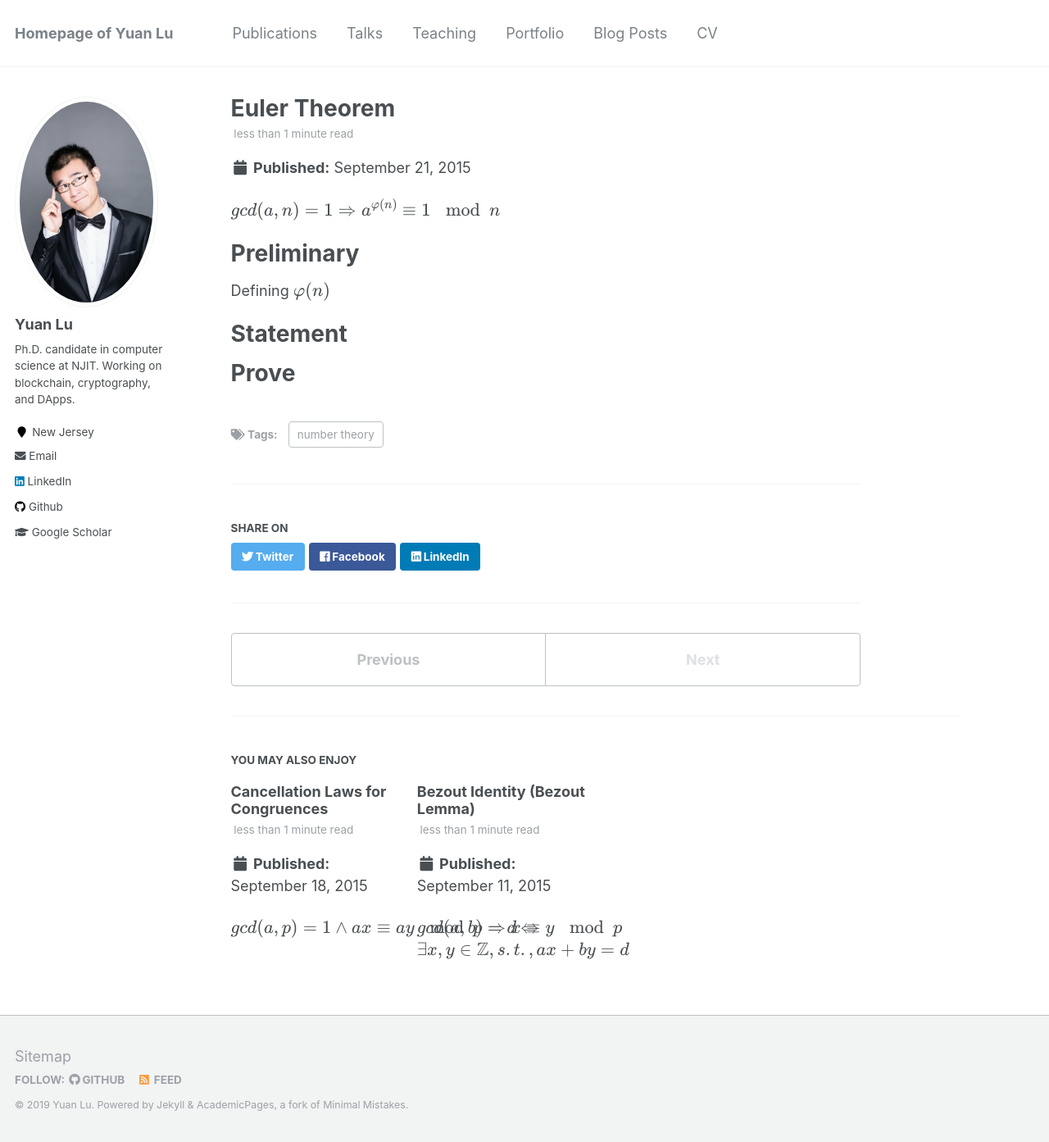
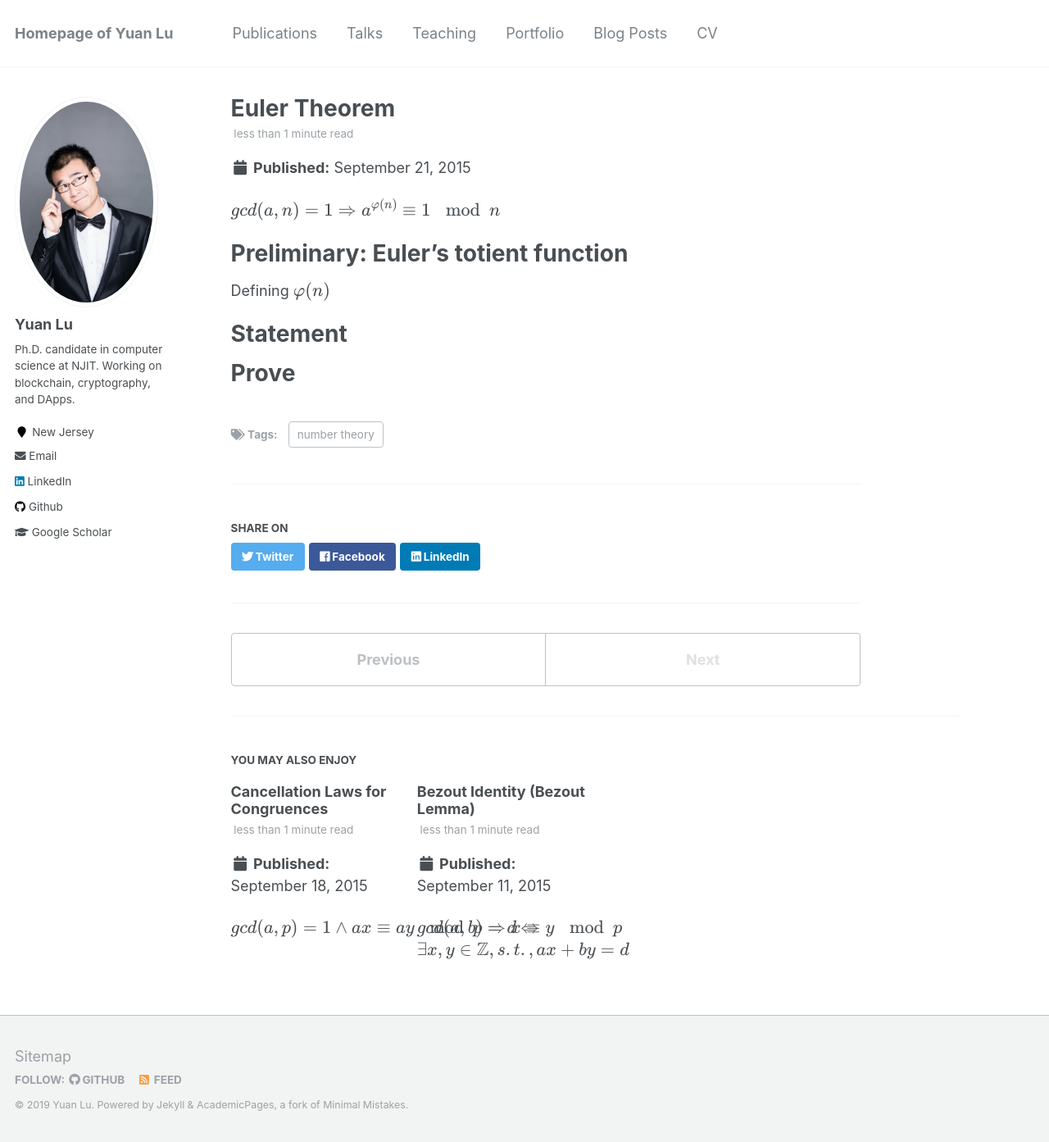
Before and after one commit to yylluu/yylluu.github.io, a Jekyll site: the page built from _posts/2015-09-21-euler-theorem.md, in a window 1280 px wide and 1393 px high. Shown: the whole window at 82% size. Built offline with Jekyll 4.4.1, drawn with Linux system fonts in a browser that asks for light colours; formulas are drawn with MathJax 3.

Commit message:
Update 2015-09-21-euler-theorem.md

```diff
--- a/_posts/2015-09-21-euler-theorem.md
+++ b/_posts/2015-09-21-euler-theorem.md
@@ -8,7 +8,7 @@ tags:
 
 $ gcd(a,n)=1 \Rightarrow a^{\varphi(n)} \equiv 1 \mod n$
 
-Preliminary
+Preliminary: Euler's totient function
 ======
 Defining $\varphi(n)$
 
```
